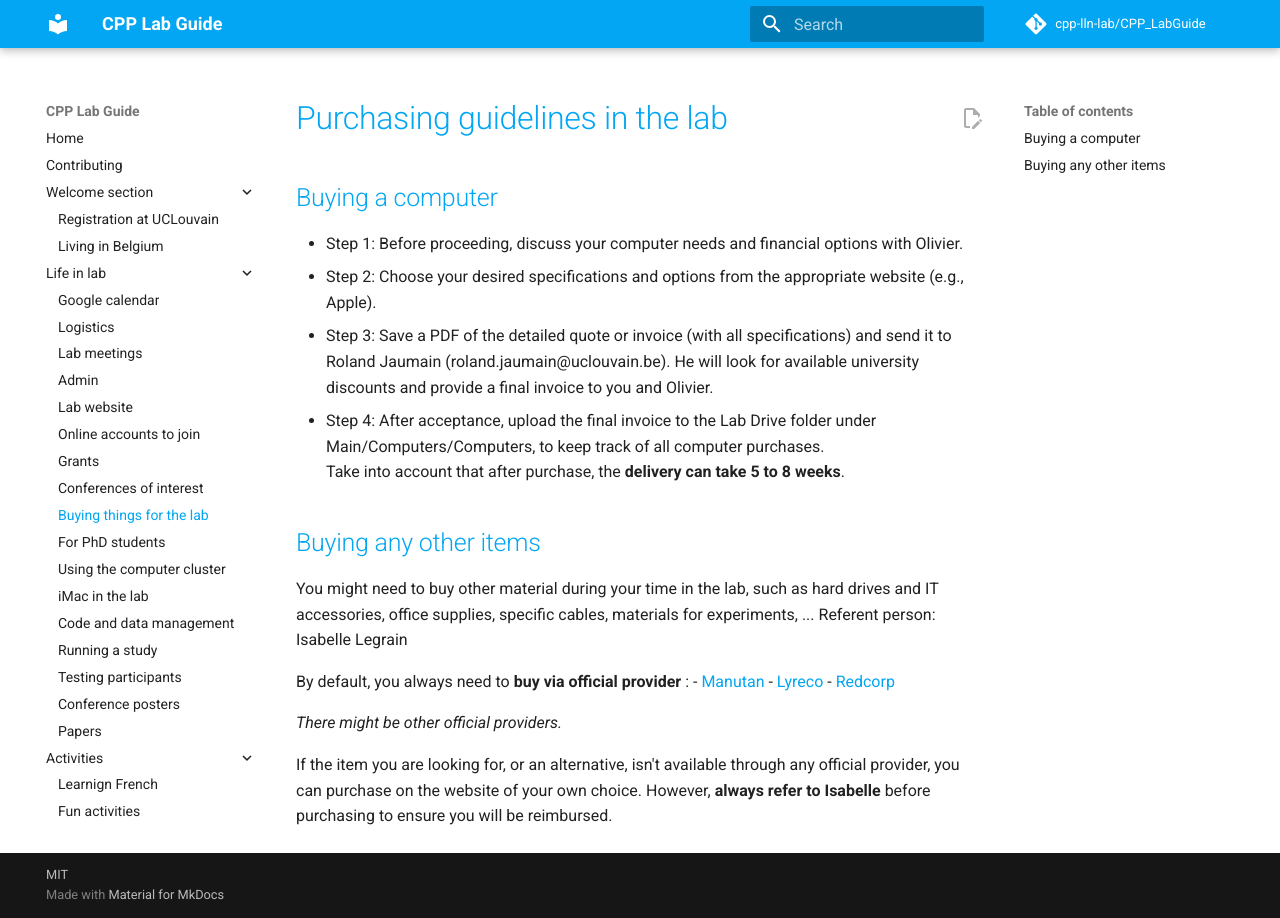
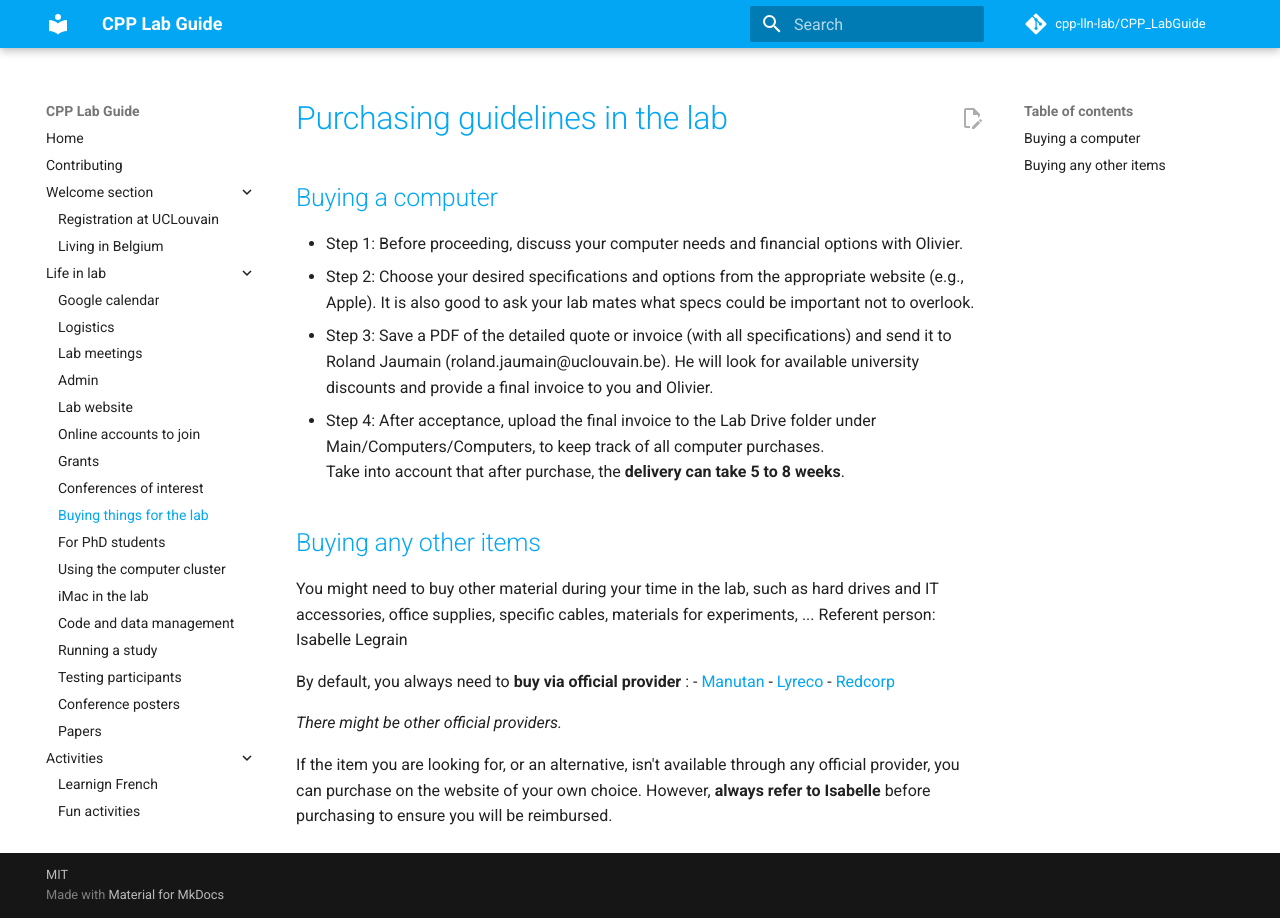
Before and after one commit to cpp-lln-lab/CPP_LabGuide, an MkDocs documentation site: the page built from doc/buying_things_for_the_lab.md, in a window 1280 px wide. Built offline with MkDocs 1.6.1 and Material for MkDocs 9.7.7, drawn with Linux system fonts in a browser that asks for light colours; comment, search, counter and statistics services are not loaded.

Commit message:
Update doc/buying_things_for_the_lab.md
Co-authored-by: Marco Barilari <38101692+marcobarilari@users.noreply.github.com>

```diff
--- a/doc/buying_things_for_the_lab.md
+++ b/doc/buying_things_for_the_lab.md
@@ -5,7 +5,8 @@
 
 
 - Step 1: Before proceeding, discuss your computer needs and financial options with Olivier.
-- Step 2: Choose your desired specifications and options from the appropriate website (e.g., Apple).
+- Step 2: Choose your desired specifications and options from the appropriate website (e.g., Apple). It is also good to ask your lab mates what specs could be important not to overlook.
+
 - Step 3: Save a PDF of the detailed quote or invoice (with all specifications) and send it to Roland Jaumain (roland.jaumain@uclouvain.be). He will look for available university discounts and provide a final invoice to you and Olivier.
 - Step 4: After acceptance, upload the final invoice to the Lab Drive folder under Main/Computers/Computers, to keep track of all computer purchases.
 Take into account that after purchase, the **delivery can take 5 to 8 weeks**.
```
